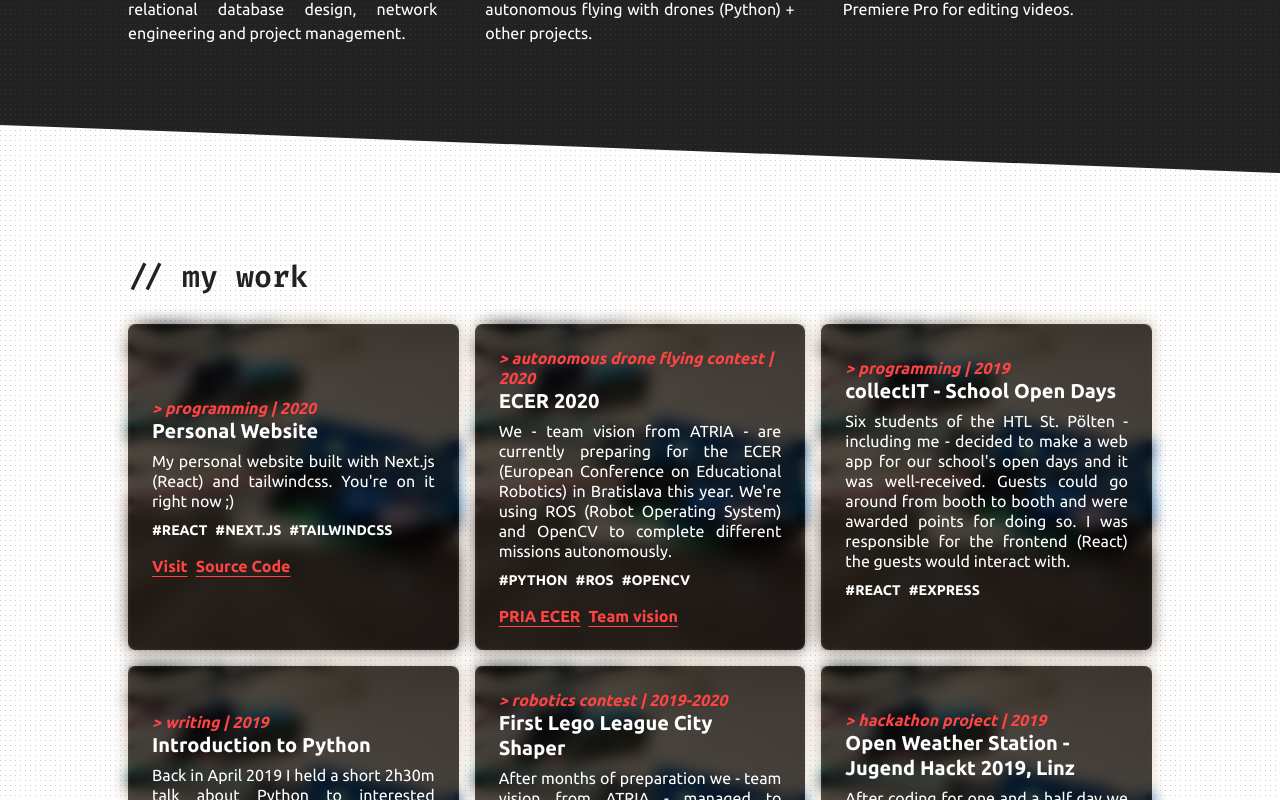
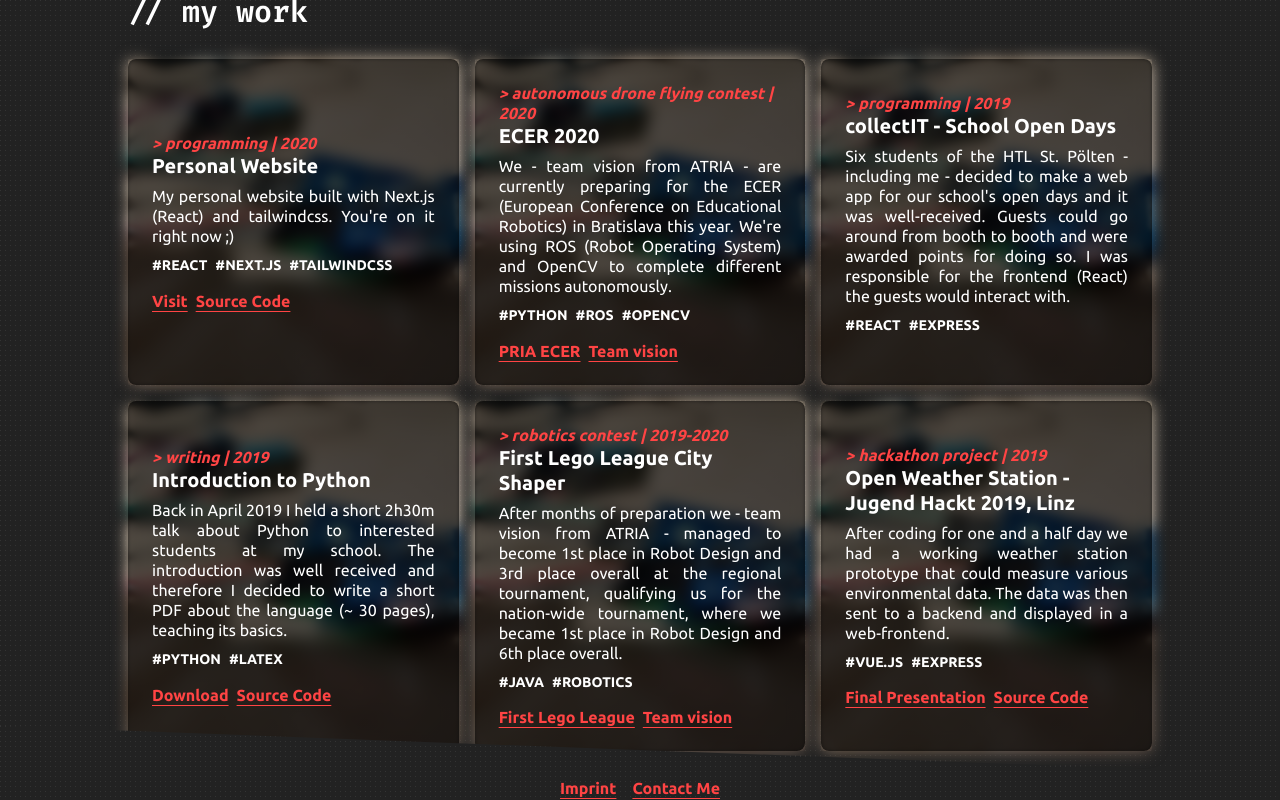
Before and after one commit to koenigscode/michael-v8, a Next.js app: page / in a window 1280 px wide. Shown: the part 1060-1860 px from the top of the page. Built offline with nearby package versions, Linux system fonts and the light colour scheme.

Commit message:
Finish section refactor

```diff
--- a/components/about/about.scss
+++ b/components/about/about.scss
@@ -1,15 +1,4 @@
 .About {
-  @apply flex justify-center z-10 relative text-white;
-  margin-top: -$skewHeight;
-  padding: calc(#{$skewHeight} + #{$sectionPadding}) 0;
-
-  background: url("../../public/background_dark.svg");
-  clip-path: polygon(0% 0%, 100% $skewHeight - 2px, 100% 100%, 0% 100%);
-
-  &__content {
-    @apply flex flex-col my-max-w-content my-w-content;
-  }
-
   &__grid {
     @apply grid gap-12 justify-center;
     grid-template-columns: repeat(1, minmax(0, 30rem));
--- a/components/footer/footer.js
+++ b/components/footer/footer.js
@@ -1,6 +1,8 @@
 import Link from "next/link"
+import Section from "../section/section"
 
 export default () => (
+  <Section small dark>
     <div className="Footer">
       <Link href="/imprint">
         <a className="my-a mr-4">Imprint</a>
@@ -9,4 +11,5 @@ export default () => (
         Contact Me
       </a>
     </div>
+  </Section>
 )
--- a/components/footer/footer.scss
+++ b/components/footer/footer.scss
@@ -1,11 +1,3 @@
 .Footer {
   @apply flex justify-center;
-  background: url("../../public/background_dark.svg");
-
-  @apply z-10 relative;
-  margin-top: -$skewHeight;
-  padding-top: calc(#{$skewHeight});
-  padding-bottom: calc(#{$skewHeight/2});
-
-  clip-path: polygon(0% 0%, 100% $skewHeight - 2px, 100% 100%, 0% 100%);
 }
--- a/components/section/section.js
+++ b/components/section/section.js
@@ -1,16 +1,44 @@
-export default props => (
+const sectionPadding = "5rem"
+
+class Section extends React.Component {
+  constructor(props) {
+    super(props)
+    this.skewHeight = "50px"
+    if (!props.small) {
+      this.skewHeight = "50px"
+      this.paddingTop = this.paddingBottom = `calc(${this.skewHeight} + ${sectionPadding});`
+    } else {
+      this.paddingTop = this.skewHeight
+      this.paddingBottom = `calc(${this.skewHeight}/2)`
+    }
+  }
+
+  render() {
+    return (
       <div>
         <style jsx>{`
       .Section {
-        background: url("background_${props.dark ? "dark" : "light"}.svg");
-        color: ${props.dark ? "#fff" : "#222"};
+        background: url("background_${this.props.dark ? "dark" : "light"}.svg");
+        color: ${this.props.dark ? "#fff" : "#222"};
+        margin-top: -${this.skewHeight};
+        padding-top: ${this.paddingTop};
+        padding-bottom: ${this.paddingBottom};
+        clip-path: polygon(0% 0%, 100% calc(${
+          this.skewHeight
+        } - 2px), 100% 100%, 0% 100%);
       }
     `}</style>
         <div className="Section">
           <div className="Section__content">
-        <h2 className="my-section-heading">// {props.heading}</h2>
-        {props.children}
+            {this.props.heading && (
+              <h2 className="my-section-heading">// {this.props.heading}</h2>
+            )}
+            {this.props.children}
           </div>
         </div>
       </div>
     )
+  }
+}
+
+export default Section
--- a/components/section/section.scss
+++ b/components/section/section.scss
@@ -1,22 +1,7 @@
 .Section {
   @apply flex justify-center z-10 relative;
-  margin-top: -$skewHeight;
-  padding: calc(#{$skewHeight} + #{$sectionPadding}) 0;
-
-  //   background: url("../../public/background_dark.svg");
-  clip-path: polygon(0% 0%, 100% $skewHeight - 2px, 100% 100%, 0% 100%);
 
   &__content {
     @apply flex flex-col my-max-w-content my-w-content;
   }
-
-  &__grid {
-    @apply grid gap-12 justify-center;
-    grid-template-columns: repeat(1, minmax(0, 30rem));
-
-    @screen lg {
-      @apply justify-between;
-      grid-template-columns: repeat(3, minmax(0, 20rem));
-    }
-  }
 }
--- a/components/work/work.js
+++ b/components/work/work.js
@@ -104,10 +104,10 @@ const projects = [
   }
 ]
 
+import Section from "../section/section"
+
 export default () => (
-  <div className="Work">
-    <div className="Work__content">
-      <h2 className="my-section-heading">// my work</h2>
+  <Section heading="my work">
     <div className="grid gap-4 grid-cols-1 md:grid-cols-2 xl:grid-cols-3">
       {projects.map((project, idx) => (
         <div key={idx}>
@@ -149,6 +149,5 @@ export default () => (
         </div>
       ))}
     </div>
-    </div>
-  </div>
+  </Section>
 )
--- a/components/work/work.scss
+++ b/components/work/work.scss
@@ -1,18 +1,4 @@
 .Work {
-  @apply flex justify-center z-10 relative my-text-black;
-
-  background: url("../../public/background_light.svg");
-
-  @apply z-10 relative;
-  margin-top: -$skewHeight;
-  padding: calc(#{$skewHeight} + #{$sectionPadding}) 0;
-
-  clip-path: polygon(0% 0%, 100% $skewHeight - 2px, 100% 100%, 0% 100%);
-
-  &__content {
-    @apply flex flex-col my-max-w-content my-w-content;
-  }
-
   &__project {
     @apply flex flex-col justify-center p-6 rounded-lg text-white h-full relative leading-tight;
     background-image: linear-gradient(
--- a/variables.scss
+++ b/variables.scss
@@ -1,3 +1 @@
 $primary: #f44;
-$skewHeight: 50px;
-$sectionPadding: 5rem;
```
Lines whose indentation alone changed are shown as unchanged.
